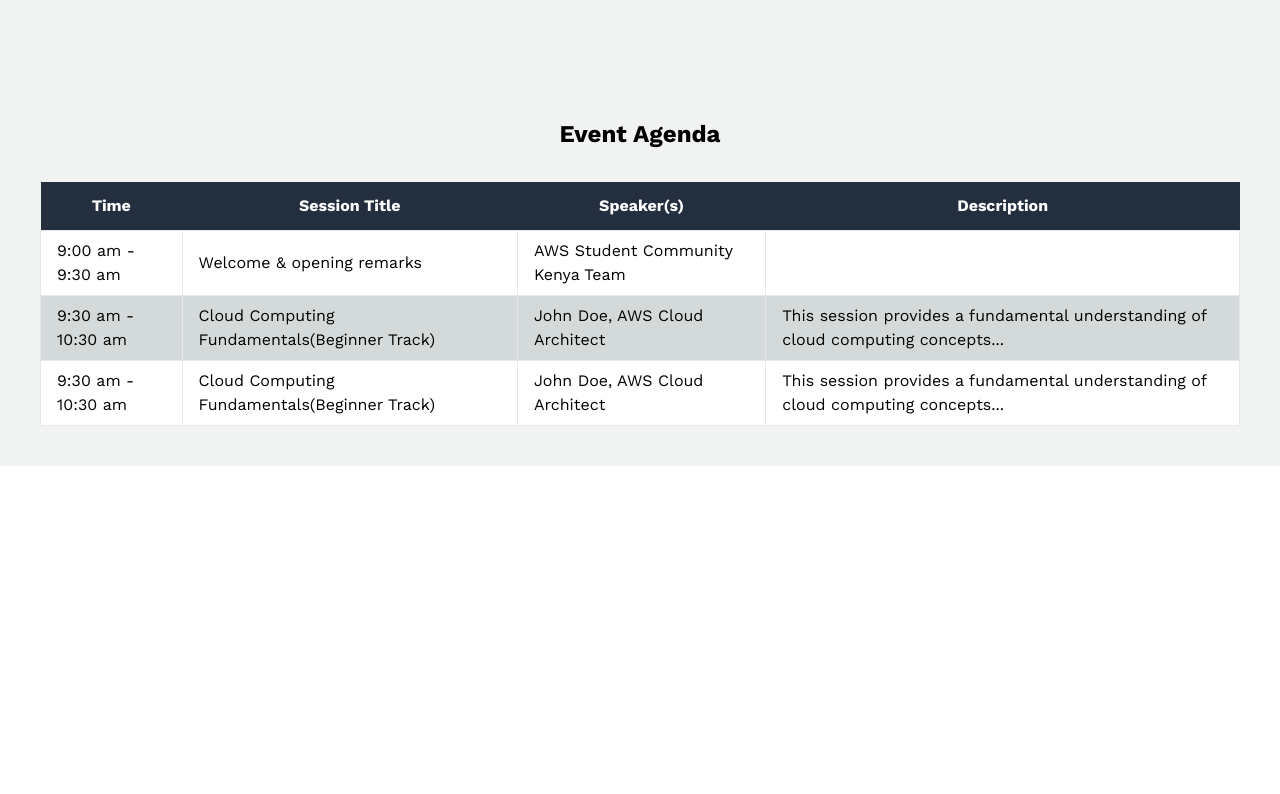
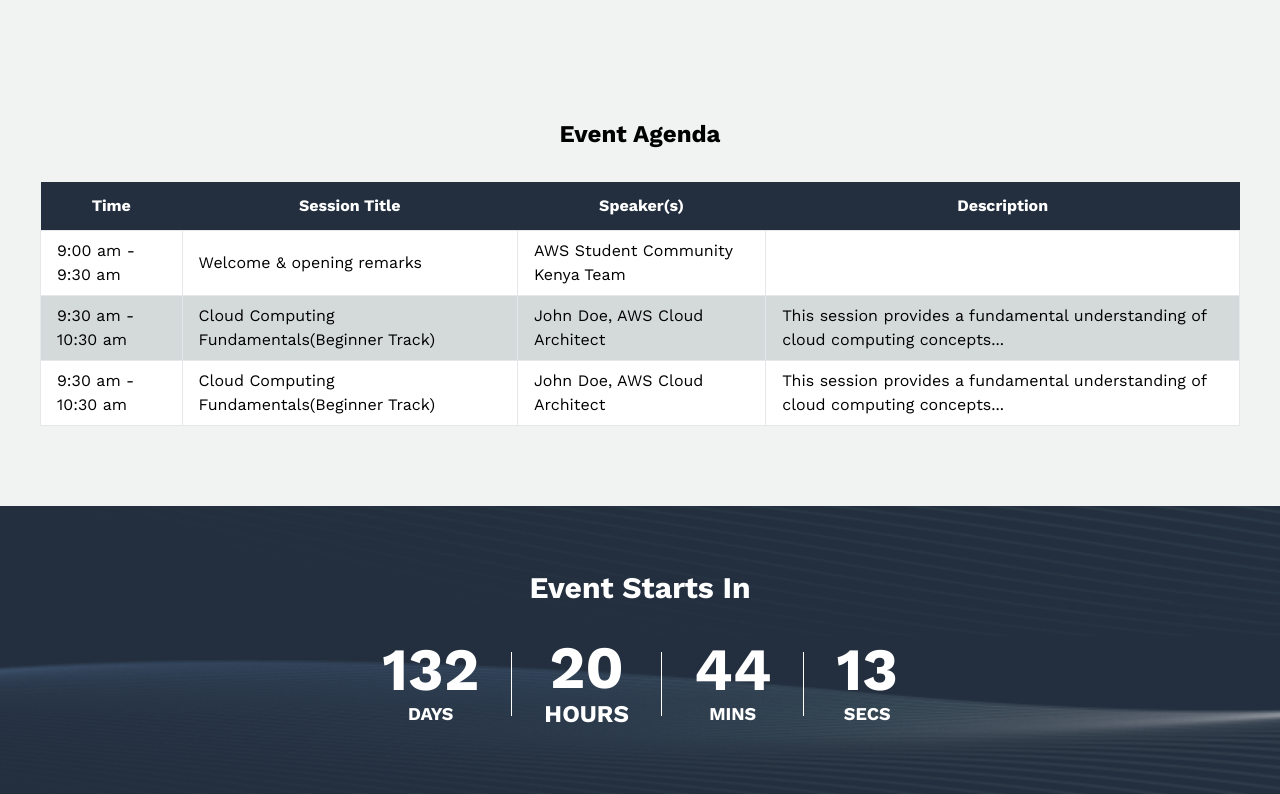
Before and after one commit to Kiunga1/aws-student-community-day, a React (Vite) app: page / in a window 1280 px wide. Shown: the part 1292-2086 px from the top of the page. Before the commit the page ends 1758 px from the top, so only its background shows below. Built offline with nearby package versions, Linux system fonts and the light colour scheme.

Commit message:
Add Countdown.jsx component and Countdown.css

```diff
--- a/src/App.jsx
+++ b/src/App.jsx
@@ -2,16 +2,21 @@
 
 import About from "./components/About"
 import Agenda from "./components/Agenda"
+import Countdown from "./components/Countdown"
 import Header from "./components/Header"
 import Hero from "./components/Hero"
 
 const App = () => {
+  // Set the event date to September 28, 2024, at 6:00 AM UTC which is equivalent to 28th September 2024 East African Time 9 am
+  const eventDate = new Date('2024-09-28T06:00:00Z');
+
   return (
     <div className="bg-gray-light">
       <Header/>
       <Hero/>
       <About/>
       <Agenda/>
+      <Countdown eventDate={eventDate}/>
     </div>
   )
 }
--- /dev/null
+++ b/src/components/Countdown.jsx
@@ -0,0 +1,73 @@
+import { useState, useEffect } from 'react';
+import './css/Countdown.css'
+
+const Countdown = ({ eventDate }) => {
+  const calculateTimeLeft = () => {
+    // Get the event date and time in milliseconds
+    const eventDateTime = new Date(eventDate).getTime();
+    // Get the current date and time in milliseconds
+    const currentDateTime = new Date().getTime();
+    // Calculate the time difference between the event and current time
+    const timeDifference = eventDateTime - currentDateTime;
+
+    // Calculate the number of days remaining
+    const days = Math.floor(timeDifference / (1000 * 60 * 60 * 24));
+    // Calculate the number of hours remaining
+    const hours = Math.floor((timeDifference % (1000 * 60 * 60 * 24)) / (1000 * 60 * 60));
+    // Calculate the number of minutes remaining
+    const minutes = Math.floor((timeDifference % (1000 * 60 * 60)) / (1000 * 60));
+    // Calculate the number of seconds remaining
+    const seconds = Math.floor((timeDifference % (1000 * 60)) / 1000);
+
+    return { days, hours, minutes, seconds };
+  };
+
+  const [timeLeft, setTimeLeft] = useState(calculateTimeLeft());
+
+  useEffect(() => {
+    const timer = setInterval(() => {
+      setTimeLeft(calculateTimeLeft());
+    }, 1000);
+
+    return () => clearInterval(timer);
+  }, []);
+
+  return (
+    <section className="countdown-section py-16 px-4 bg-black text-white mt-10">
+      <div className="max-w-7xl mx-auto text-center">
+        <h2 className="text-3xl font-bold mb-8">Event Starts In</h2>
+        <div className="flex justify-center items-center space-x-8 text-6xl font-bold">
+          <div className="flex items-center">
+            <div className="text-center">
+              <span>{timeLeft.days}</span>
+              <span className="block text-lg">DAYS</span>
+            </div>
+          </div>
+          <div className="h-16 w-px bg-white mx-4"></div> {/* Divider */}
+          <div className="flex items-center">
+            <div className="text-center">
+              <span>{timeLeft.hours}</span>
+              <span className="block text-2xl">HOURS</span>
+            </div>
+          </div>
+          <div className="h-16 w-px bg-white mx-4"></div> {/* Divider */}
+          <div className="flex items-center">
+            <div className="text-center">
+              <span>{timeLeft.minutes}</span>
+              <span className="block text-lg">MINS</span>
+            </div>
+          </div>
+          <div className="h-16 w-px bg-white mx-4"></div> {/* Divider */}
+          <div className="flex items-center">
+            <div className="text-center">
+              <span>{timeLeft.seconds}</span>
+              <span className="block text-lg">SECS</span>
+            </div>
+          </div>
+        </div>
+      </div>
+    </section>
+  );
+};
+
+export default Countdown;
--- /dev/null
+++ b/src/components/css/Countdown.css
@@ -0,0 +1,7 @@
+/* Add a background image class */
+.countdown-section {
+    background-image: url('../../assets/count_down_bg_img.png');
+    background-size: cover;
+    background-position: 0 130px;
+    /* height: 50vh; */
+  }
```
Also changed, not shown: src/assets/count_down_bg_img.png (added).
